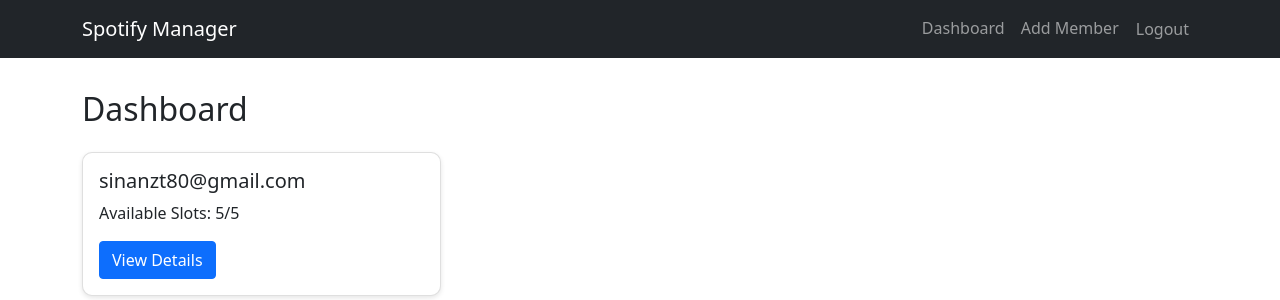
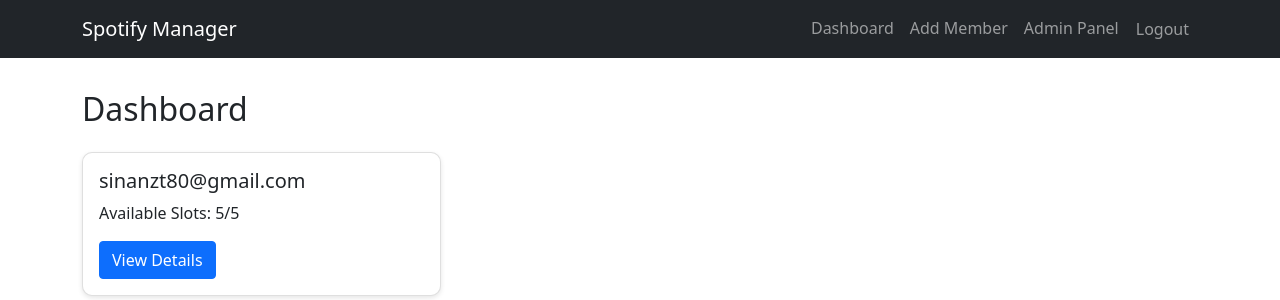
Before and after one commit to SinaNozhatie/spotify-manager, a Django app: page / in a window 1280 px wide. Shown: the top 300 px of the page. Run offline with Django 5.2, Linux system fonts and the light colour scheme; a user stored in the database is signed in; data comes from the database, SQL or seed files in the repository.

Commit message:
Add admin panel link to navigation

```diff
--- a/templates/base.html
+++ b/templates/base.html
@@ -13,6 +13,7 @@
                 <div class="navbar-nav">
                     <a class="nav-link" href="{% url 'accounts:dashboard' %}">Dashboard</a>
                     <a class="nav-link" href="{% url 'accounts:member_add' %}">Add Member</a>
+                    <a class="nav-link" href="{% url 'admin:index' %}">Admin Panel</a>
                     <form method="post" action="{% url 'accounts:logout' %}" class="d-inline">
                         {% csrf_token %}
                         <button type="submit" class="btn btn-link nav-link">Logout</button>
```
